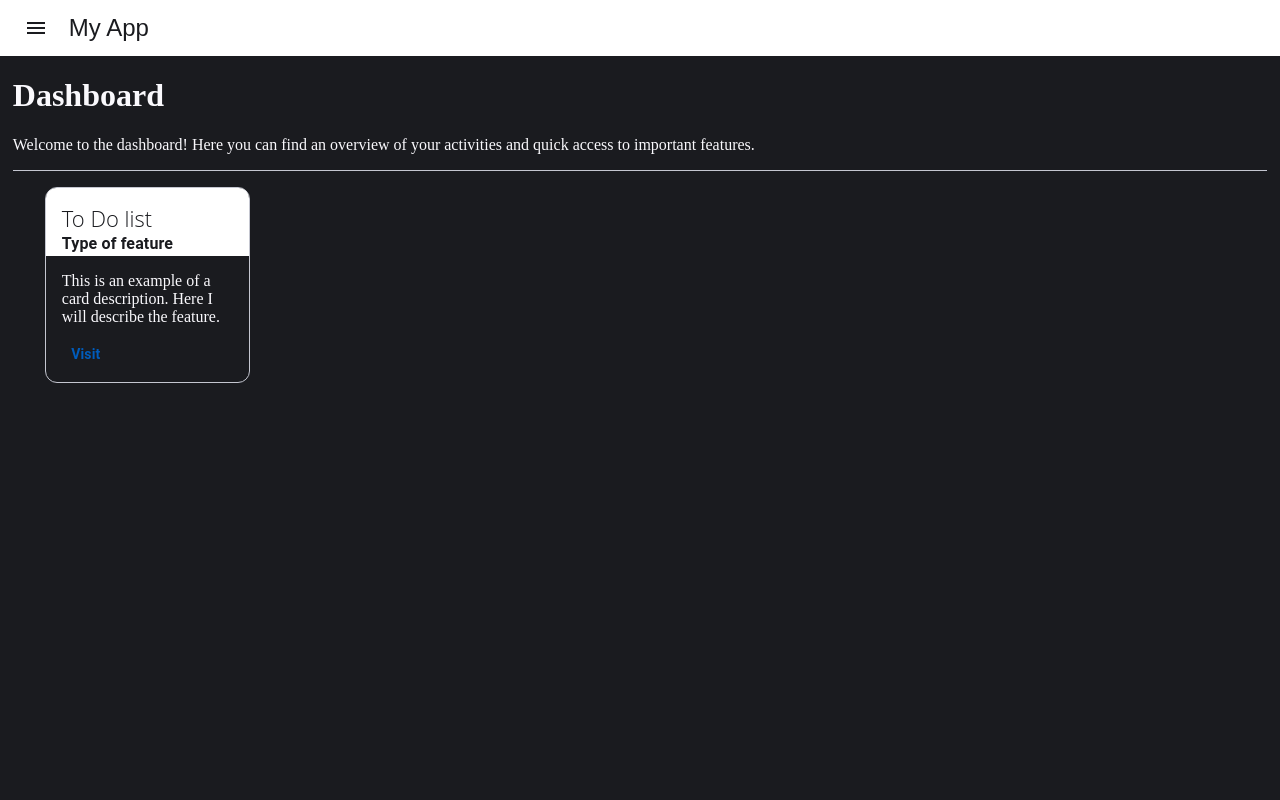
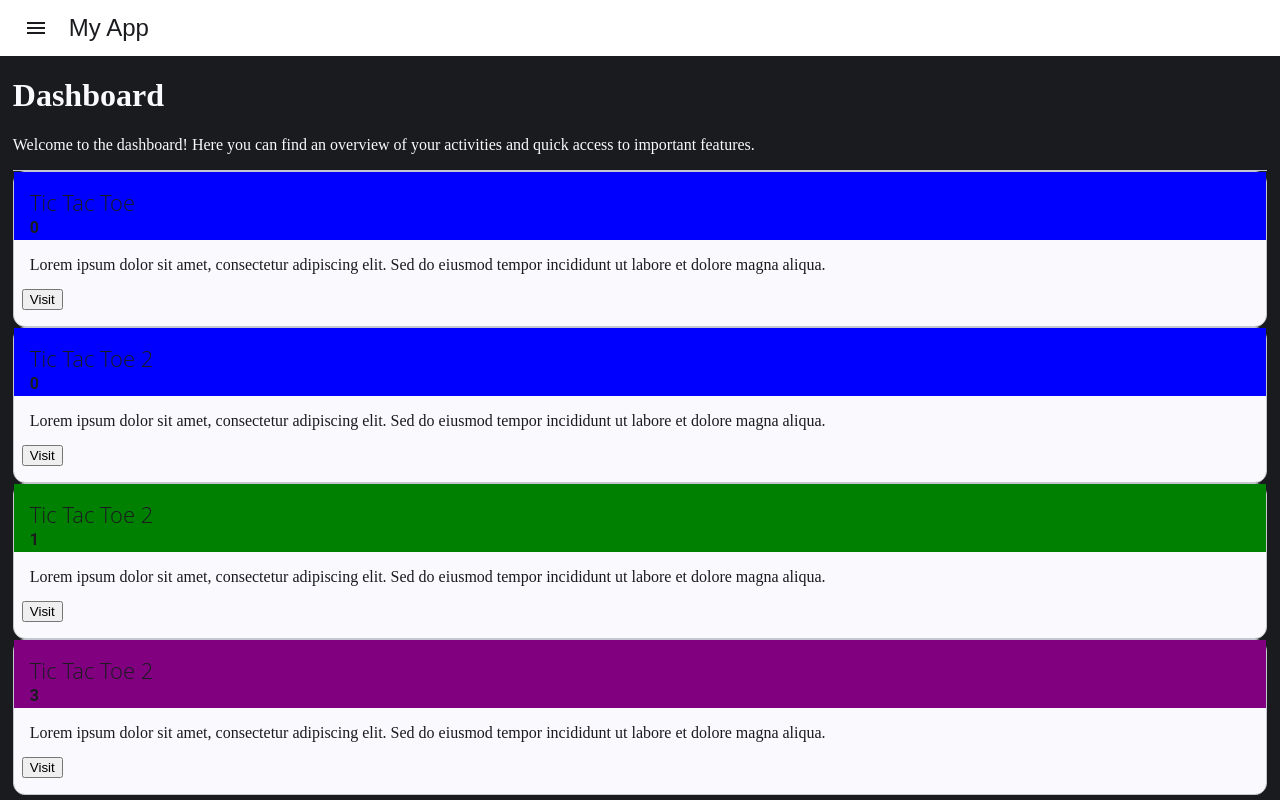
Before and after one commit to bilallk/BilalLezrek, an Angular app in the folder BlFrontend/: page / in a window 1280 px wide. Built offline with nearby package versions, Linux system fonts and the light colour scheme.

Commit message:
dashboard generation based on feature in system(no style/temp data)

```diff
--- a/BlFrontend/src/app/app.routes.ts
+++ b/BlFrontend/src/app/app.routes.ts
@@ -1,5 +1,5 @@
 import { Routes } from '@angular/router';
-import { Home } from './home/home';
+import { Home } from './pages/home/home';
 
 export const routes: Routes = [
     { path: '', component: Home, }
--- /dev/null
+++ b/BlFrontend/src/app/components/feature-card/feature-card.html
@@ -0,0 +1,16 @@
+<div class="card-container">
+  <mat-card class="card" appearance="outlined">
+    <mat-card-header [style.backgroundColor]="color()">
+      <mat-card-title>{{data().name}}</mat-card-title>
+      <mat-card-subtitle>{{data().type}}</mat-card-subtitle>
+    </mat-card-header>
+    <mat-card-content>
+      <p>
+        {{data().description}}
+      </p>
+    </mat-card-content>
+    <mat-card-actions>
+      <button mat-button>Visit</button>
+    </mat-card-actions>
+  </mat-card>
+</div>
--- /dev/null
+++ b/BlFrontend/src/app/components/feature-card/feature-card.ts
@@ -0,0 +1,30 @@
+import { Component,computed,input } from '@angular/core';
+import { MatCardModule } from "@angular/material/card";
+import { Feature,FeatureType } from '../../models/feature';
+
+@Component({
+  selector: 'app-feature-card',
+  imports: [MatCardModule],
+  templateUrl: './feature-card.html',
+  styleUrl: './feature-card.scss'
+})
+export class FeatureCard {
+  data = input.required<Feature>();
+
+  color = computed(() => {
+      switch (this.data().type) {
+        case FeatureType.Game:
+          return 'blue';
+        case FeatureType.Information:
+          return 'green';
+        case FeatureType.Utility:
+          return 'orange';
+        case FeatureType.Planning:
+          return 'purple';
+        case FeatureType.Testing:
+          return 'red';
+        default:
+          return 'gray';
+        }
+    });
+}
--- a/BlFrontend/src/app/home/home.html
+++ /dev/null
@@ -1,20 +0,0 @@
-<h1>Dashboard</h1>
-<p>Welcome to the dashboard! Here you can find an overview of your activities and quick access to important features.</p>
-<mat-divider></mat-divider>
-
-
-<mat-card class="card" appearance="outlined">
-  <mat-card-header>
-    <mat-card-title>To Do list</mat-card-title>
-    <mat-card-subtitle>Type of feature</mat-card-subtitle>
-  </mat-card-header>
-  <mat-card-content>
-    <p>
-      This is an example of a card description.
-      Here I will describe the feature.
-    </p>
-  </mat-card-content>
-  <mat-card-actions>
-    <button mat-button>Visit</button>
-  </mat-card-actions>
-</mat-card>
--- a/BlFrontend/src/app/home/home.ts
+++ /dev/null
@@ -1,16 +0,0 @@
-import {ChangeDetectionStrategy, Component} from '@angular/core';
-import {MatButtonModule} from '@angular/material/button';
-import {MatCardModule} from '@angular/material/card';
-import { MatDivider } from "@angular/material/divider";
-
-@Component({
-  selector: 'app-home',
-  standalone: true,
-  imports: [MatCardModule, MatButtonModule, MatDivider],
-  templateUrl: './home.html',
-  styleUrl: './home.scss',
-  changeDetection: ChangeDetectionStrategy.OnPush,
-})
-export class Home {
-
-}
--- /dev/null
+++ b/BlFrontend/src/app/models/feature.ts
@@ -0,0 +1,17 @@
+export interface Feature {
+    id: number;
+    name: string;
+    description: string;
+    link: string;
+    icon: string;
+    type: FeatureType;
+}
+
+
+export enum FeatureType {
+  Game,
+  Information,
+  Utility,
+  Planning,
+  Testing
+}
--- /dev/null
+++ b/BlFrontend/src/app/pages/home/home.html
@@ -0,0 +1,6 @@
+<h1>Dashboard</h1>
+<p>Welcome to the dashboard! Here you can find an overview of your activities and quick access to important features.</p>
+<mat-divider></mat-divider>
+@for (feature of features; track feature.id) {
+    <app-feature-card [data]="feature"></app-feature-card>
+}
--- a/BlFrontend/src/app/home/home.scss
+++ b/BlFrontend/src/app/pages/home/home.scss
@@ -12,6 +12,12 @@ mat-card-header {
   background-color: var(--mat-sys-on-primary);
   color: var(--mat-sys-on-surface);
 }
+button {
+  margin: 1em;
+  background-color: var(--mat-sys-on-primary);
+  color: white !important;
+}
+//black text
 h1,p {
   color: var(--mat-sys-surface);
 }
--- /dev/null
+++ b/BlFrontend/src/app/pages/home/home.ts
@@ -0,0 +1,51 @@
+import {ChangeDetectionStrategy, Component} from '@angular/core';
+import {MatButtonModule} from '@angular/material/button';
+import {MatCardModule} from '@angular/material/card';
+import { MatDivider } from "@angular/material/divider";
+import { FeatureCard } from "../../components/feature-card/feature-card";
+import { Feature,FeatureType } from '../../models/feature';
+
+@Component({
+  selector: 'app-home',
+  standalone: true,
+  imports: [MatCardModule, MatButtonModule, MatDivider, FeatureCard],
+  templateUrl: './home.html',
+  styleUrl: './home.scss',
+  changeDetection: ChangeDetectionStrategy.OnPush,
+})
+export class Home {
+  features:Feature[] = [
+    {
+      id: 1,
+      name: 'Tic Tac Toe',
+      description: 'Lorem ipsum dolor sit amet, consectetur adipiscing elit. Sed do eiusmod tempor incididunt ut labore et dolore magna aliqua.',
+      link: 'tests',
+      icon: 'tests',
+      type: FeatureType.Game,
+    },
+    {
+      id: 2,
+      name: 'Tic Tac Toe 2',
+      description: 'Lorem ipsum dolor sit amet, consectetur adipiscing elit. Sed do eiusmod tempor incididunt ut labore et dolore magna aliqua.',
+      link: 'tests',
+      icon: 'tests',
+      type: FeatureType.Game,
+    },
+    {
+      id: 3,
+      name: 'Tic Tac Toe 2',
+      description: 'Lorem ipsum dolor sit amet, consectetur adipiscing elit. Sed do eiusmod tempor incididunt ut labore et dolore magna aliqua.',
+      link: 'tests',
+      icon: 'tests',
+      type: FeatureType.Information,
+    },
+    {
+      id: 3,
+      name: 'Tic Tac Toe 2',
+      description: 'Lorem ipsum dolor sit amet, consectetur adipiscing elit. Sed do eiusmod tempor incididunt ut labore et dolore magna aliqua.',
+      link: 'tests',
+      icon: 'tests',
+      type: FeatureType.Planning,
+    }
+  ];
+}
--- a/BlFrontend/src/app/side-nav/side-nav.html
+++ b/BlFrontend/src/app/side-nav/side-nav.html
@@ -3,7 +3,7 @@
 <mat-sidenav-container class="sidenav-container">
 
   <!-- Side Nav -->
-  <mat-sidenav #sidenav mode="over" (backdropClick)="sidenav.close()">
+  <mat-sidenav #sidenav mode="push" (backdropClick)="sidenav.close()">
     <mat-nav-list>
       <a mat-list-item routerLink="/"><mat-icon>home</mat-icon>Home</a>
       <mat-divider></mat-divider>
```
Also changed, not shown: BlFrontend/src/app/components/feature-card/feature-card.scss (added), 2 other files (tests, documents, lock files or other folders).
